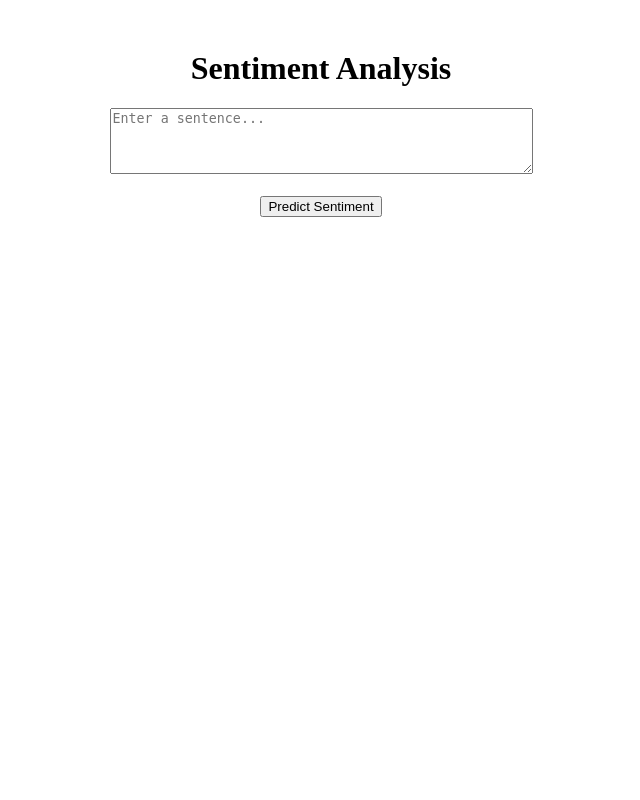
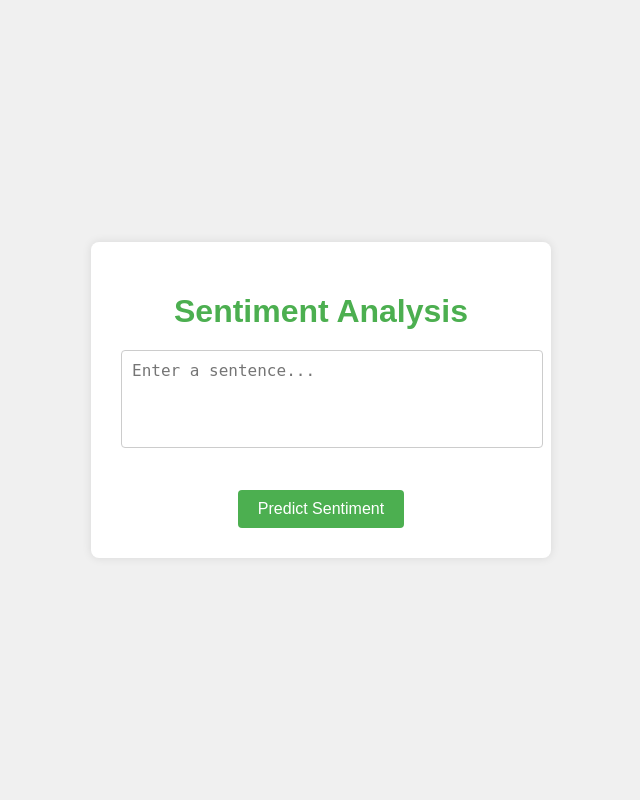
Before and after one commit to rizkyrachman00/analisis-sentimen-ML, a Flask app: page / in a window 1280 px wide. Shown: the whole page, without its empty margins (319-959 px from the left). Run offline with Flask 3, Linux system fonts and the light colour scheme; parts of the project's set-up code (start-up, migrations or seed data) failed here and were passed over.

Commit message:
feat:Styling App

```diff
--- /dev/null
+++ b/DOC.txt
@@ -0,0 +1,6 @@
+python 3.12.4
+
+pip install joblib
+pip install flask
+
+pip install scikit-learn
--- a/templates/index.html
+++ b/templates/index.html
@@ -1,16 +1,71 @@
 <!DOCTYPE html>
 <html lang="en">
   <head>
-    <meta charset="UTF-8">
-    <meta name="viewport" content="width=device-width, initial-scale=1.0">
+    <meta charset="UTF-8" />
+    <meta name="viewport" content="width=device-width, initial-scale=1.0" />
     <title>Sentiment Analysis</title>
+    <style>
+      body {
+        font-family: Arial, sans-serif;
+        background-color: #f0f0f0;
+        color: #333;
+        display: flex;
+        justify-content: center;
+        align-items: center;
+        height: 100vh;
+        margin: 0;
+      }
+      .container {
+        background-color: #fff;
+        padding: 30px;
+        border-radius: 8px;
+        box-shadow: 0 0 10px rgba(0, 0, 0, 0.1);
+        width: 400px;
+        text-align: center;
+      }
+      h1 {
+        color: #4caf50;
+        margin-bottom: 20px;
+      }
+      textarea {
+        width: 100%;
+        padding: 10px;
+        border-radius: 4px;
+        border: 1px solid #ccc;
+        margin-bottom: 20px;
+        resize: none;
+        font-size: 16px;
+      }
+      input[type="submit"] {
+        background-color: #4caf50;
+        color: white;
+        border: none;
+        padding: 10px 20px;
+        border-radius: 4px;
+        cursor: pointer;
+        font-size: 16px;
+      }
+      input[type="submit"]:hover {
+        background-color: #45a049;
+      }
+      h3 {
+        color: #333;
+        margin-top: 20px;
+      }
+    </style>
   </head>
   <body>
-    <div style="text-align:center; margin-top:50px;">
+    <div class="container">
       <h1>Sentiment Analysis</h1>
       <form action="/predict" method="post">
-            <textarea name="message" rows="4" cols="50" placeholder="Enter a sentence..."></textarea><br><br>
-            <input type="submit" value="Predict Sentiment">
+        <textarea
+          name="message"
+          rows="4"
+          cols="50"
+          placeholder="Enter a sentence..."
+        ></textarea
+        ><br /><br />
+        <input type="submit" value="Predict Sentiment" />
       </form>
       {% if prediction %}
       <h3>Predicted Sentiment: {{ prediction }}</h3>
```
Lines whose indentation alone changed are shown as unchanged.
